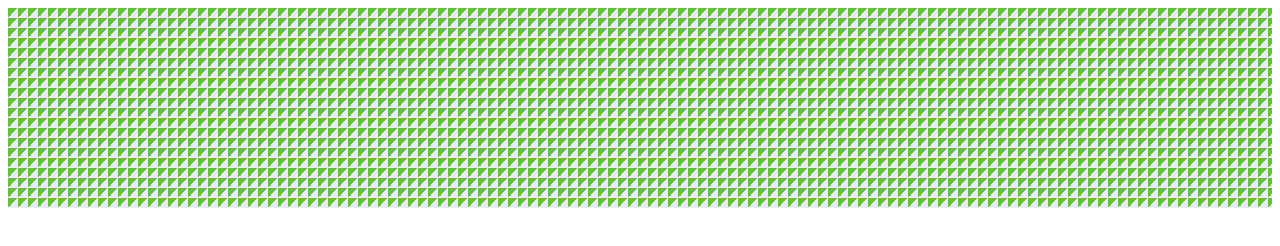
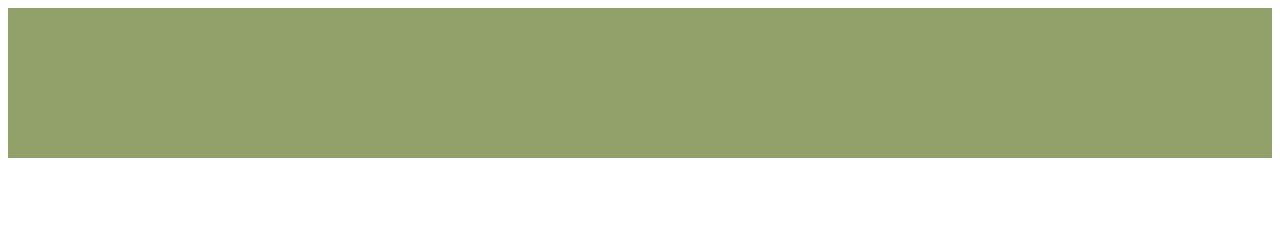
Before and after one commit to ivan886/practica_empresarial_2021, a plain HTML site: page index.html in a window 1280 px wide. Drawn offline with Linux system fonts and the light colour scheme.

Commit message:
creacion de el terreno

```diff
--- a/style.css
+++ b/style.css
@@ -4,9 +4,7 @@
 
 
 .ground{
-    height: 200px;
-    background-color: #e5e5f7;
-    opacity: 0.8;
-    background-image: linear-gradient(-45deg, #e5e5f7, #e5e5f7 50%, #3ab600 50%, #3ab600);
-    background-size: 10px 10px;
+    height: 150px;
+    background: rgb(135,151,89,0.9);
+
 }
```
